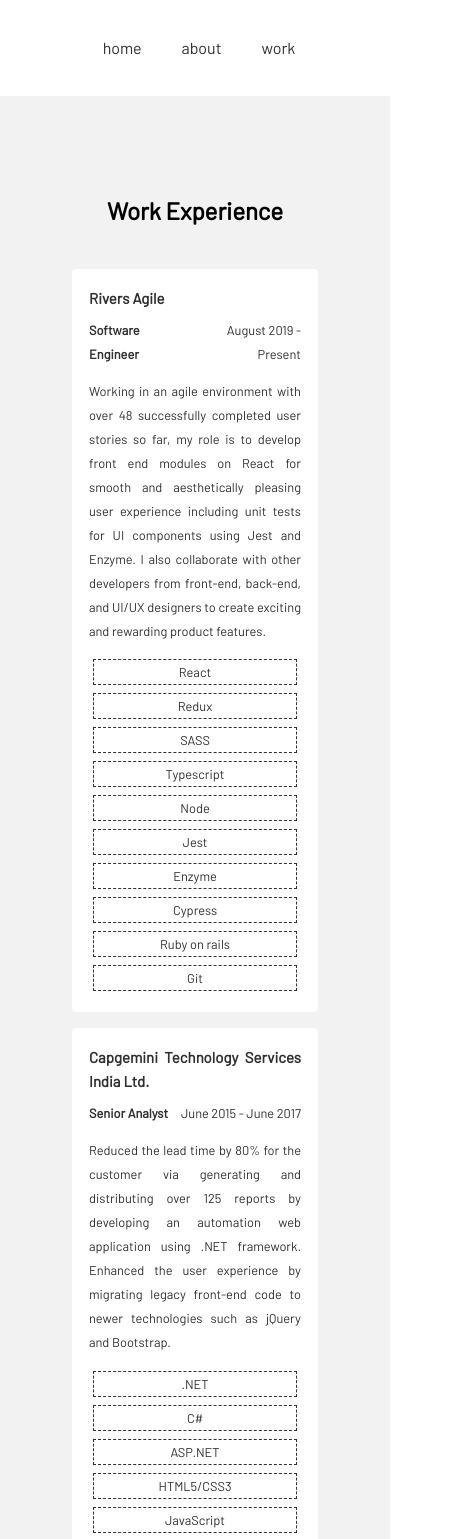
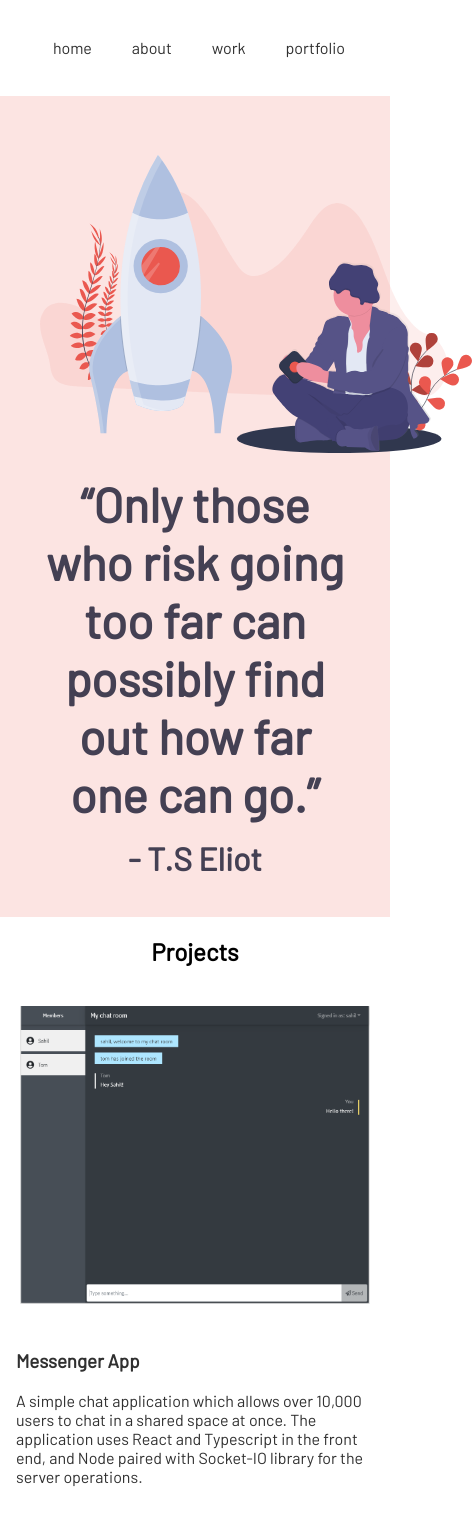
Before and after one commit to sahiljohari/portfolio-website, a React (Create React App) app: page /portfolio in a window 390 px wide. Shown: the top 1539 px of the page, 472 px wide, since content can reach past the window. Built offline with nearby package versions, Linux system fonts and the light colour scheme.

Commit message:
Initial code setup for new Portfolio section

```diff
--- a/src/App.css
+++ b/src/App.css
@@ -15,10 +15,10 @@
 
 	--about-section-testimonial-bg-color: #3e3c56;
 
-	--portfolio-section-bg-color: #f2f2f2;
+	--portfolio-section-bg-color: rgba(234, 88, 79, 0.16);;
 	--portfolio-section-banner-color: #ffffff;
 	--portfolio-section-card-bg-color: #c7c7c7;
-	--portfolio-section-accent-color: #e85a47;
+	--portfolio-section-accent-color: #444053;
 }
 
 .App {
--- a/src/App.js
+++ b/src/App.js
@@ -11,7 +11,7 @@
 				<HeaderNav />
 				<Switch>
 					{routes.map(route => (
-						<Route key={route.path} path={route.path} exact component={route.component} />
+						route.access && <Route key={route.path} path={route.path} exact component={route.component} />
 					))}
 				</Switch>
 			</Router>
--- a/src/components/HeaderNav/HeaderNav.js
+++ b/src/components/HeaderNav/HeaderNav.js
@@ -1,6 +1,7 @@
 import React from 'react';
 import { Link } from 'react-router-dom';
-import { content, logo } from './content';
+import { routes } from '../../routes';
+import { logo } from './content';
 import SocialLinks from '../SocialLinks/SocialLinks';
 import './style.css';
 
@@ -14,15 +15,12 @@
 				{isHeader && (
 					<>
 						<div className="navbar__items">
-							<Link className="logo" to="/">
-								{logo}
-							</Link>
-
-							{content
-								.filter(nav => nav.show)
+							<Link className="logo" to="/" dangerouslySetInnerHTML={{__html: logo}} />
+							{routes
+								.filter(nav => nav.access)
 								.map((nav, i) => (
 									<div className="nav__item" key={i}>
-										<Link to={nav.url}>
+										<Link to={nav.path}>
 											<p>{nav.name}</p>
 										</Link>
 									</div>
--- a/src/components/HeaderNav/content.js
+++ b/src/components/HeaderNav/content.js
@@ -1,21 +1 @@
-export const logo = 'Sahil Johari';
-export const content = [
-	{
-		name: 'home',
-		type: '',
-		url: '/',
-		show: true
-	},
-	{
-		name: 'about',
-		type: 'fas fa-user',
-		url: '/about',
-		show: true
-	},
-	{
-		name: 'work',
-		type: 'fas fa-project-diagram',
-		url: '/portfolio',
-		show: true
-	}
-];
+export const logo = 'Sahil <span>Johari</span>';
--- a/src/components/HeaderNav/style.css
+++ b/src/components/HeaderNav/style.css
@@ -12,6 +12,10 @@
 	font-size: 1.5rem;
 	margin: auto 2rem;
 	padding: 0;
+	color: var(--primary-theme-color);
+}
+
+.logo > span {
 	color: var(--intro-section-accent-color);
 }
 
--- a/src/components/PortfolioSection/PortfolioSection.js
+++ b/src/components/PortfolioSection/PortfolioSection.js
@@ -1,43 +1,20 @@
 import React from "react";
-import { ReactSVG as SVG } from "react-svg";
+import { ReactSVG as SVG } from 'react-svg';
 import { content } from "./content";
 import ProjectCard from "./ProjectCard";
 import "./style.css";
 
 const PortfolioSection = () => {
-  const { sectionTitle, workExperience, projects } = content;
-  const showSvg = false;
+  const { sectionTitle, projects } = content;
   return (
     <div className="portfolio-container">
-      <h2 className="sectionTitle">{sectionTitle}</h2>
-      <div className="work-experience-container">
-        {showSvg && (
-          <SVG
-            className={"portfolio-svg"}
-            src={"assets/svgs/undraw_profile_6l1l.svg"}
-          />
-        )}
-        <div className="work-experience-section">
-          {workExperience.map((exp, i) => (
-            <div className="work-exp-card" key={i}>
-              <div className="work-exp-card-header">
-                <h3 className="work-exp-company-name">{exp.company}</h3>
-                <div className="work-exp-card-subheader">
-                  <h4 className="work-exp-role-name">{exp.role}</h4>
-                  <label>{exp.period}</label>
+      <div className="banner">
+        <SVG src={'assets/svgs/undraw_maker_launch_crhe.svg'} className={'portfolio-svg'} />
+        <div className="bannerQuote">{content.bannerQuote}
+          <div className="bannerQuoteAuthor">{content.bannerQuoteAuthor}</div>
         </div>
       </div>
-              <p>{exp.responsibilities}</p>
-              <div className="tags">
-                {exp.tags.map((tag, idx) => (
-                  <div key={idx} className="tag">
-                    {tag}
-                  </div>
-                ))}
-              </div>
-            </div>
-          ))}
-          <h2 className="subSectionTitle">My Projects</h2>
+      <h2 className="sectionTitle">{sectionTitle}</h2>
       <div className="projects-grid">
         {projects.map((project) => (
           <ProjectCard
@@ -48,8 +25,6 @@
         ))}
       </div>
     </div>
-      </div>
-    </div>
   );
 };
 
--- a/src/components/PortfolioSection/content.js
+++ b/src/components/PortfolioSection/content.js
@@ -1,48 +1,7 @@
 export const content = {
-  sectionTitle: "Work Experience",
-  workExperience: [
-    {
-      company: "Rivers Agile",
-      role: "Software Engineer",
-      period: "August 2019 - Present",
-      responsibilities:
-        "Working in an agile environment with over 48 successfully completed user stories so far, " +
-        "my role is to develop front end modules on React for smooth and aesthetically pleasing user experience " +
-        "including unit tests for UI components using Jest and Enzyme. " +
-        "I also collaborate with other developers from front-end, back-end, and UI/UX designers to create exciting and rewarding product features.",
-      tags: [
-        "React",
-        "Redux",
-        "SASS",
-        "Typescript",
-        "Node",
-        "Jest",
-        "Enzyme",
-        "Cypress",
-        "Ruby on rails",
-        "Git",
-      ],
-    },
-    {
-      company: "Capgemini Technology Services India Ltd.",
-      role: "Senior Analyst",
-      period: "June 2015 - June 2017",
-      responsibilities:
-        "Reduced the lead time by 80% for the customer via generating and distributing over 125 reports " +
-        "by developing an automation web application using .NET framework. " +
-        "Enhanced the user experience by migrating legacy front-end code to newer technologies such as jQuery and Bootstrap.",
-      tags: [
-        ".NET",
-        "C#",
-        "ASP.NET",
-        "HTML5/CSS3",
-        "JavaScript",
-        "jQuery",
-        "Bootstrap",
-        "Oracle PL-SQL",
-      ],
-    },
-  ],
+  bannerQuote: "“Only those who risk going too far can possibly find out how far one can go.”",
+  bannerQuoteAuthor: "- T.S Eliot",
+  sectionTitle: "Projects",
   projects: [
     {
       projectId: 1,
--- a/src/components/PortfolioSection/style.css
+++ b/src/components/PortfolioSection/style.css
@@ -1,89 +1,39 @@
 .portfolio-container {
 	margin: 0;
-	padding: 5rem 3rem 5rem;
+	height: auto;
+}
+
+.banner {
 	background-color: var(--portfolio-section-bg-color);
-	height: auto;
+	display: flex;
+	flex-direction: row;
+	place-content: center;
+	color: var(--portfolio-section-accent-color);
+	padding: 6.75rem 5.625rem;
+	margin: 0 auto;
+}
+
+.portfolio-svg svg {
+	width: 27rem;
+	height: 21rem;
+}
+
+.bannerQuote {
+	font-size: 4.5rem;
+	font-weight: bold;
+	text-align: right;
+	max-width: 45.0625rem;
+}
+
+.bannerQuoteAuthor {
+	font-size: 2.25rem;
+	margin-top: 1rem;
 }
 
 .sectionTitle {
 	text-align: center;
 	font-size: 1.5rem;
 	color: var(--primary-theme-color);
-}
-
-.subSectionTitle {
-	position: relative;
-	text-align: center;
-	font-size: 1rem;
-	color: var(--primary-theme-color);
-	background-color: #e7e7e7;
-	padding: 0.75rem;
-}
-
-.work-experience-container {
-	display: flex;
-	flex-direction: row;
-	place-content: center;
-	margin: 0;
-	padding: 1rem;
-}
-
-.work-experience-section {
-	display: grid;
-	position: relative;
-	grid-template-columns: auto;
-	grid-column-gap: 1rem;
-	grid-row-gap: 1rem;
-	border-radius: 10px;
-	font-size: 0.8rem;
-	padding: 0.5rem;
-	line-height: 1.5rem;
-}
-
-.work-exp-card {
-	margin: 0;
-	padding: 1rem;
-	background: var(--portfolio-section-banner-color);
-	color: var(--secondary-theme-text-color);
-	border: 1px solid var(--primary-theme-text-color);
-	border-radius: 4px;
-	text-align: justify;
-}
-
-.work-exp-card-header {
-	display: flex;
-	flex-direction: column;
-}
-
-.work-exp-company-name {
-	margin: 0 0 0.5rem 0;
-}
-
-.work-exp-card-subheader {
-	display: flex;
-	flex-direction: row;
-	place-content: space-between;
-}
-
-.work-exp-card-subheader > label {
-	text-align: right;
-}
-
-.work-exp-role-name {
-	margin: 0;
-}
-
-.tags {
-	display: grid;
-	grid-template-columns: repeat(auto-fit, minmax(120px, 1fr));
-}
-
-.tag {
-	border: 1px dashed var(--secondary-theme-text-color);
-	margin: 0.25rem;
-	text-align: center;
-	width: auto;
-	word-wrap: normal;
 }
 
 .projects-grid {
@@ -100,24 +50,6 @@
 	background-color: var(--primary-theme-text-color);
 }
 
-.project-card {
-	display: flex;
-	flex-direction: column;
-	position: relative;
-	margin: 0;
-	padding: 0;
-	background: var(--dark-theme-bg-color);
-	color: var(--secondary-theme-text-color);
-	border: 1px solid var(--primary-theme-text-color);
-	border-radius: 4px;
-	transition: 0.3s;
-}
-
-.project-card:hover {
-	border: 1px solid var(--primary-theme-color);
-	background: var(--primary-theme-text-color);
-}
-
 .project-card a,
 .project-card a:visited,
 .project-card a:focus {
@@ -127,15 +59,14 @@
 	color: var(--secondary-theme-text-color);
 }
 
-.portfolio-svg svg {
-	width: 20rem;
-	height: 20rem;
-}
-
 @media screen and (max-width: 375px) {
 	.portfolio-container {
-		margin: 0;
 		padding: 1rem;
+	}
+
+	.banner {
+		flex-direction: column;
+		padding: 2.5rem;
 	}
 
 	.projects-grid {
@@ -143,19 +74,38 @@
 		width: auto;
 	}
 
-	.work-experience-container {
-		flex-direction: column;
-	}
-
 	.portfolio-svg svg {
 		width: 18rem;
 		height: 10rem;
 	}
+
+
+
+	.bannerQuote {
+		font-size: 2.5rem;
+		text-align: center;
+	}
+
+	.bannerQuoteAuthor {
+		font-size: 1rem;
+	}
 }
 
 @media screen and (max-width: 900px) and (min-width: 376px) {
-	.portfolio-container {
-		margin: 0;
+
+
+	.banner {
+		flex-direction: column;
+		padding: 2.5rem;
+	}
+
+	.bannerQuote {
+		font-size: 3rem;
+		text-align: center;
+	}
+
+	.bannerQuoteAuthor {
+		font-size: 2rem;
 	}
 
 	.projects-grid {
@@ -163,19 +113,4 @@
 		width: auto;
 	}
 
-	.work-experience-container {
-		flex-direction: column;
-	}
 }
-
-@media screen and (min-width: 768px) {
-	.work-experience-section {
-		font-size: 1rem;
-		margin: 0 0 0 3rem;
-		padding: 1rem;
-		max-width: 70rem;
-	}
-	.work-exp-card {
-		padding: 1.5rem;
-	}
-}
--- /dev/null
+++ b/src/components/WorkSection/WorkSection.js
@@ -0,0 +1,45 @@
+import React from "react";
+import { ReactSVG as SVG } from "react-svg";
+import { content } from "./content";
+import "./style.css";
+
+const WorkSection = () => {
+  const { sectionTitle, workExperience } = content;
+  const showSvg = false;
+  return (
+    <div className="work-container">
+      <h2 className="sectionTitle">{sectionTitle}</h2>
+      <div className="work-experience-container">
+        {showSvg && (
+          <SVG
+            className={"work-svg"}
+            src={"assets/svgs/undraw_profile_6l1l.svg"}
+          />
+        )}
+        <div className="work-experience-section">
+          {workExperience.map((exp, i) => (
+            <div className="work-exp-card" key={i}>
+              <div className="work-exp-card-header">
+                <h3 className="work-exp-company-name">{exp.company}</h3>
+                <div className="work-exp-card-subheader">
+                  <h4 className="work-exp-role-name">{exp.role}</h4>
+                  <label>{exp.period}</label>
+                </div>
+              </div>
+              <p>{exp.responsibilities}</p>
+              <div className="tags">
+                {exp.tags.map((tag, idx) => (
+                  <div key={idx} className="tag">
+                    {tag}
+                  </div>
+                ))}
+              </div>
+            </div>
+          ))}
+        </div>
+      </div>
+    </div>
+  );
+};
+
+export default WorkSection;
--- /dev/null
+++ b/src/components/WorkSection/content.js
@@ -0,0 +1,46 @@
+export const content = {
+  sectionTitle: "Work Experience",
+  workExperience: [
+    {
+      company: "Rivers Agile",
+      role: "Software Engineer",
+      period: "August 2019 - Present",
+      responsibilities:
+        "Working in an agile environment with over 48 successfully completed user stories so far, " +
+        "my role is to develop front end modules on React for smooth and aesthetically pleasing user experience " +
+        "including unit tests for UI components using Jest and Enzyme. " +
+        "I also collaborate with other developers from front-end, back-end, and UI/UX designers to create exciting and rewarding product features.",
+      tags: [
+        "React",
+        "Redux",
+        "SASS",
+        "Typescript",
+        "Node",
+        "Jest",
+        "Enzyme",
+        "Cypress",
+        "Ruby on rails",
+        "Git",
+      ],
+    },
+    {
+      company: "Capgemini Technology Services India Ltd.",
+      role: "Senior Analyst",
+      period: "June 2015 - June 2017",
+      responsibilities:
+        "Reduced the lead time by 80% for the customer via generating and distributing over 125 reports " +
+        "by developing an automation web application using .NET framework. " +
+        "Enhanced the user experience by migrating legacy front-end code to newer technologies such as jQuery and Bootstrap.",
+      tags: [
+        ".NET",
+        "C#",
+        "ASP.NET",
+        "HTML5/CSS3",
+        "JavaScript",
+        "jQuery",
+        "Bootstrap",
+        "Oracle PL-SQL",
+      ],
+    },
+  ]
+};
--- /dev/null
+++ b/src/components/WorkSection/style.css
@@ -0,0 +1,121 @@
+.work-container {
+	margin: 0;
+	padding: 5rem 3rem 5rem;
+	background-color: var(--portfolio-section-bg-color);
+	height: auto;
+}
+
+.sectionTitle {
+	text-align: center;
+	font-size: 1.5rem;
+	color: var(--primary-theme-color);
+}
+
+.work-experience-container {
+	display: flex;
+	flex-direction: row;
+	place-content: center;
+	margin: 0;
+	padding: 1rem;
+}
+
+.work-experience-section {
+	display: grid;
+	position: relative;
+	grid-template-columns: auto;
+	grid-column-gap: 1rem;
+	grid-row-gap: 1rem;
+	border-radius: 10px;
+	font-size: 0.8rem;
+	padding: 0.5rem;
+	line-height: 1.5rem;
+}
+
+.work-exp-card {
+	margin: 0;
+	padding: 1rem;
+	background: var(--portfolio-section-banner-color);
+	color: var(--secondary-theme-text-color);
+	border: 1px solid var(--primary-theme-text-color);
+	border-radius: 4px;
+	text-align: justify;
+}
+
+.work-exp-card-header {
+	display: flex;
+	flex-direction: column;
+}
+
+.work-exp-company-name {
+	margin: 0 0 0.5rem 0;
+}
+
+.work-exp-card-subheader {
+	display: flex;
+	flex-direction: row;
+	place-content: space-between;
+}
+
+.work-exp-card-subheader > label {
+	text-align: right;
+}
+
+.work-exp-role-name {
+	margin: 0;
+}
+
+.tags {
+	display: grid;
+	grid-template-columns: repeat(auto-fit, minmax(120px, 1fr));
+}
+
+.tag {
+	border: 1px dashed var(--secondary-theme-text-color);
+	margin: 0.25rem;
+	text-align: center;
+	width: auto;
+	word-wrap: normal;
+}
+
+.work-svg svg {
+	width: 20rem;
+	height: 20rem;
+}
+
+@media screen and (max-width: 375px) {
+	.work-container {
+		margin: 0;
+		padding: 1rem;
+	}
+
+	.work-experience-container {
+		flex-direction: column;
+	}
+
+	.work-svg svg {
+		width: 18rem;
+		height: 10rem;
+	}
+}
+
+@media screen and (max-width: 900px) and (min-width: 376px) {
+	.work-container {
+		margin: 0;
+	}
+
+	.work-experience-container {
+		flex-direction: column;
+	}
+}
+
+@media screen and (min-width: 768px) {
+	.work-experience-section {
+		font-size: 1rem;
+		margin: 0 0 0 3rem;
+		padding: 1rem;
+		max-width: 70rem;
+	}
+	.work-exp-card {
+		padding: 1.5rem;
+	}
+}
--- a/src/routes.js
+++ b/src/routes.js
@@ -1,18 +1,31 @@
 import IntroSection from './components/IntroSection/IntroSection';
 import AboutSection from './components/AboutSection/AboutSection';
+import WorkSection from './components/WorkSection/WorkSection';
 import PortfolioSection from './components/PortfolioSection/PortfolioSection';
 
 export const routes = [
 	{
 		path: '/',
-		component: IntroSection
+		component: IntroSection,
+		name: 'home',
+		access: true
 	},
 	{
 		path: '/about',
-		component: AboutSection
+		component: AboutSection,
+		name: 'about',
+		access: true
+	},
+	{
+		path: '/work',
+		component: WorkSection,
+		name: 'work',
+		access: true
 	},
 	{
 		path: '/portfolio',
-		component: PortfolioSection
+		component: PortfolioSection,
+		name: 'portfolio',
+		access: true
 	}
 ];
```
Also changed, not shown: public/assets/svgs/undraw_maker_launch_crhe.svg (added). Lines whose indentation alone changed are shown as unchanged.
